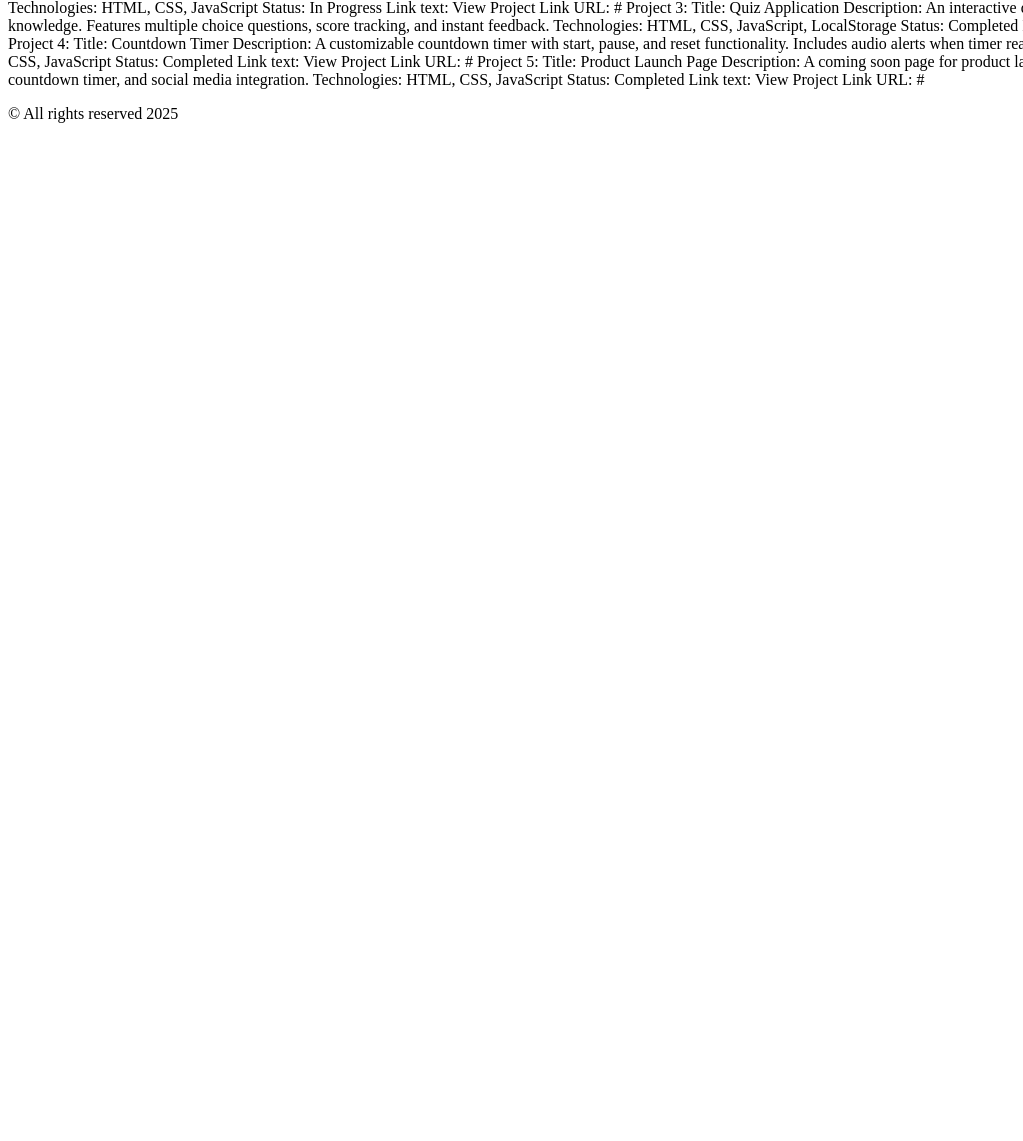
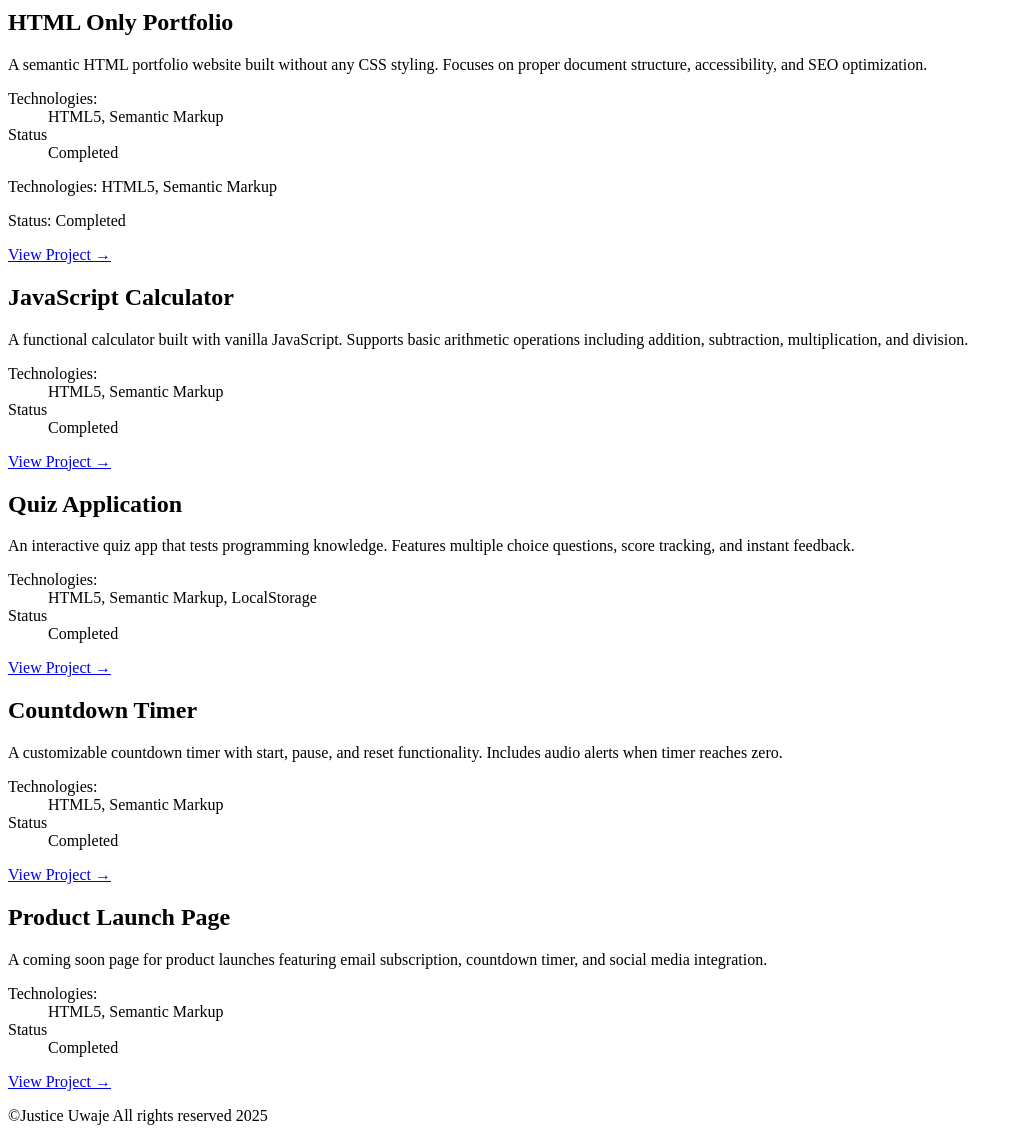
Before and after one commit to JusticeCodes00/Basic-HTML-Website-roadmaps-learning, a plain HTML site: page pages/projects.html in a window 1280 px wide. Shown: the part 195-1336 px from the top of the page, without its empty margins (0-1023 px from the left). Before the commit the page ends 800 px from the top, so only its background shows below. Drawn offline with Linux system fonts and the light colour scheme.

Commit message:
Finish all page structure

```diff
--- a/pages/projects.html
+++ b/pages/projects.html
@@ -1,45 +1,47 @@
-<!doctype html>
+<!DOCTYPE html>
 <html lang="en">
   <head>
     <meta charset="UTF-8" />
     <meta name="viewport" content="width=device-width, initial-scale=1.0" />
     <meta http-equiv="X-UA-Compatible" content="ie=edge" />
-        <title>Basic HTML Website</title>
+    <title>Projects - Justice Uwaje</title>
 
     <!-- SEO -->
-        <meta name="description" content="Simple website with multiple pages" />
+    <meta
+      name="description"
+      content="View web development projects by Justice Uwaje including HTML portfolios, JavaScript calculators, quiz apps, and more"
+    />
     <meta
       name="keywords"
-            content="HTML, CSS, JS, frontend, basic website, basic html website"
+      content="web development projects, javascript projects, HTML portfolio, frontend projects, justice uwaje portfolio"
     />
     <meta name="author" content="Justice uwaje" />
 
     <!-- OG -->
-        <meta property="og:title" content="Basic HTML website" />
+    <meta property="og:title" content="Projects - Justice Uwaje" />
     <meta
       property="og:description"
-            content="Simple website with multiple pages"
+      content="View web development projects including HTML portfolios, JavaScript calculators, quiz apps, and more"
     />
+    <meta property="og:url" content="https://example.com/projects" />
     <meta property="og:type" content="website" />
-        <meta property="og:url" content="https://example.com/cv" />
     <meta
       property="og:image"
       content="https://res.cloudinary.com/dgdmfs36n/image/upload/v1763526412/samples/paper.png"
     />
 
     <!-- Favicon -->
-        <link rel="shortcut icon" href="./favicon.svg" type="image/svg+xml" />
+    <link rel="shortcut icon" href="../favicon.svg" type="image/svg+xml" />
   </head>
   <body>
     <header>
       <a href="/">
-                <span>
         <img src="../assets/images/logo.svg" alt="Logo" />
-                </span>
         <span>Justice Uwaje</span>
       </a>
       <nav>
         <ul>
+          <!-- TODO: remove "/" when you add css -->
           <li><a href="../index.html">Home /</a></li>
           <li><a href="../pages/projects.html">Projects /</a></li>
           <li><a href="../pages/articles.html">Articles /</a></li>
@@ -49,47 +51,85 @@
     </header>
 
     <main>
-           PROJECTS PAGE
-Page Title: My Projects
-Main Heading: Featured Projects
-Project 1:
-Title: HTML Only Portfolio
-Description: A semantic HTML portfolio website built without any CSS styling. Focuses on proper document structure, accessibility, and SEO optimization.
-Technologies: HTML5, Semantic Markup
-Status: Completed
-Link text: View Project
-Link URL: #
-Project 2:
-Title: JavaScript Calculator
-Description: A functional calculator built with vanilla JavaScript. Supports basic arithmetic operations including addition, subtraction, multiplication, and division.
-Technologies: HTML, CSS, JavaScript
-Status: In Progress
-Link text: View Project
-Link URL: #
-Project 3:
-Title: Quiz Application
-Description: An interactive quiz app that tests programming knowledge. Features multiple choice questions, score tracking, and instant feedback.
-Technologies: HTML, CSS, JavaScript, LocalStorage
-Status: Completed
-Link text: View Project
-Link URL: #
-Project 4:
-Title: Countdown Timer
-Description: A customizable countdown timer with start, pause, and reset functionality. Includes audio alerts when timer reaches zero.
-Technologies: HTML, CSS, JavaScript
-Status: Completed
-Link text: View Project
-Link URL: #
-Project 5:
-Title: Product Launch Page
-Description: A coming soon page for product launches featuring email subscription, countdown timer, and social media integration.
-Technologies: HTML, CSS, JavaScript
-Status: Completed
-Link text: View Project
-Link URL: #
+      <h1>Featured Projects</h1>
+
+      <article>
+        <h2>HTML Only Portfolio</h2>
+        <p>
+          A semantic HTML portfolio website built without any CSS styling.
+          Focuses on proper document structure, accessibility, and SEO
+          optimization.
+        </p>
+        <dl>
+          <dt>Technologies:</dt>
+          <dd>HTML5, Semantic Markup</dd>
+          <dt>Status</dt>
+          <dd>Completed</dd>
+        </dl>
+        <p>Technologies: HTML5, Semantic Markup</p>
+        <p>Status: Completed</p>
+        <a href="#">View Project →</a>
+      </article>
+      <article>
+        <h2>JavaScript Calculator</h2>
+        <p>
+          A functional calculator built with vanilla JavaScript. Supports basic
+          arithmetic operations including addition, subtraction, multiplication,
+          and division.
+        </p>
+        <dl>
+          <dt>Technologies:</dt>
+          <dd>HTML5, Semantic Markup</dd>
+          <dt>Status</dt>
+          <dd>Completed</dd>
+        </dl>
+        <a href="#">View Project →</a>
+      </article>
+      <article>
+        <h2>Quiz Application</h2>
+        <p>
+          An interactive quiz app that tests programming knowledge. Features
+          multiple choice questions, score tracking, and instant feedback.
+        </p>
+        <dl>
+          <dt>Technologies:</dt>
+          <dd>HTML5, Semantic Markup, LocalStorage</dd>
+          <dt>Status</dt>
+          <dd>Completed</dd>
+        </dl>
+        <a href="#">View Project →</a>
+      </article>
+      <article>
+        <h2>Countdown Timer</h2>
+        <p>
+          A customizable countdown timer with start, pause, and reset
+          functionality. Includes audio alerts when timer reaches zero.
+        </p>
+        <dl>
+          <dt>Technologies:</dt>
+          <dd>HTML5, Semantic Markup</dd>
+          <dt>Status</dt>
+          <dd>Completed</dd>
+        </dl>
+        <a href="#">View Project →</a>
+      </article>
+      <article>
+        <h2>Product Launch Page</h2>
+        <p>
+          A coming soon page for product launches featuring email subscription,
+          countdown timer, and social media integration.
+        </p>
+        <dl>
+          <dt>Technologies:</dt>
+          <dd>HTML5, Semantic Markup</dd>
+          <dt>Status</dt>
+          <dd>Completed</dd>
+        </dl>
+        <a href="#">View Project →</a>
+      </article>
     </main>
     <footer>
-            <p>&copy; All rights reserved 2025</p>
+      <p>&copy;Justice Uwaje All rights reserved 2025</p>
     </footer>
   </body>
 </html>
```
Also changed, not shown: index.html (+13 -13 lines), pages/articles.html (+60 -43 lines), pages/contact.html (+67 -31 lines), 1 other file. Lines whose indentation alone changed are shown as unchanged.
